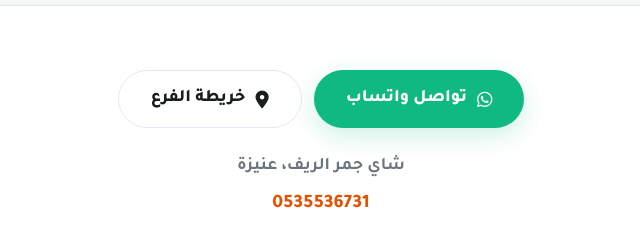
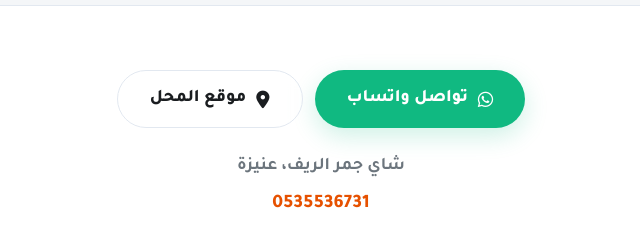
Before and after one commit to Geudheg/shahi-aljamr, a plain HTML site: page index.html in a window 1280 px wide. Shown: the part 1000-1240 px from the top of the page, 319-959 px from the left. Drawn offline with Linux system fonts and the light colour scheme.

Commit message:
Update index.html

```diff
--- a/index.html
+++ b/index.html
@@ -559,7 +559,8 @@
     <footer>
         <div class="cta">
             <a class="btn wa" id="chat" href="#"><i class="fa-brands fa-whatsapp"></i> تواصل واتساب</a>
-            <a class="btn ghost" href="https://www.google.com/maps/search/?api=1&query=%D8%B4%D8%A7%D9%8A%20%D8%AC%D9%85%D8%B1%20%D8%A7%D9%84%D8%B1%D9%8A%D9%81%20%D8%B9%D9%86%D9%8A%D8%B2%D8%A9" target="_blank" rel="noopener" style="color: var(--text-main); border-color: var(--border-color);"><i class="fa-solid fa-location-dot"></i> خريطة الفرع</a>
+            <a class="btn ghost" href="https://maps.app.goo.gl/GJPc56gej3ze1Bv39" target="_blank" rel="noopener" style="color: var(--text-main); border-color: var(--border-color);">
+                <i class="fa-solid fa-location-dot"></i> موقع المحل</a>
         </div>
         <p>شاي جمر الريف، عنيزة</p>
         <p dir="ltr" style="color: var(--brand-primary); font-weight: 800; font-size: 1.2rem;"><a href="tel:+966535536731">0535536731</a></p>
```
